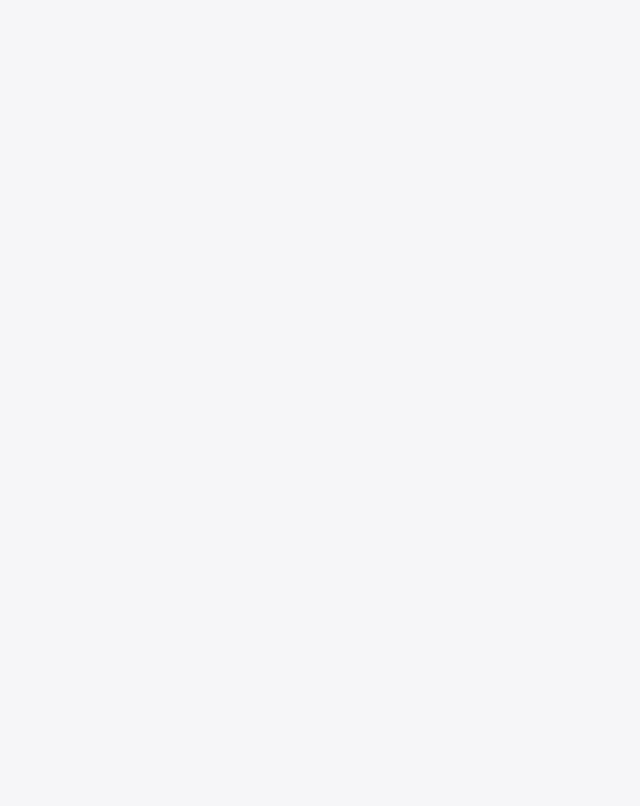
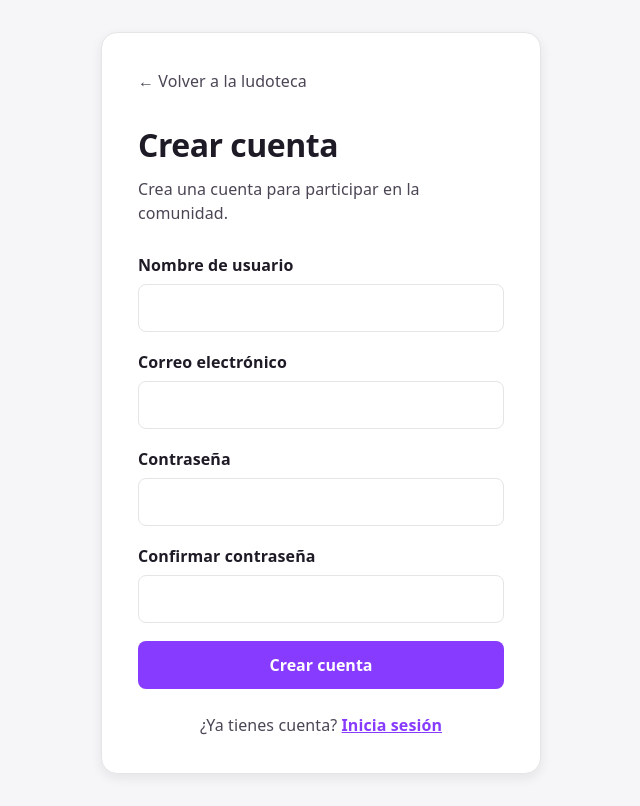
Before and after one commit to nahuelzanier/TIP-video-ludoteca, a React (Vite) app in the folder frontend/: page /register in a window 1280 px wide. Before the commit this address had no page. Shown: the whole page, without its empty margins (319-959 px from the left). Built offline with nearby package versions, Linux system fonts and the light colour scheme; no server answers.

Commit message:
login_register_front

```diff
--- a/frontend/src/App.tsx
+++ b/frontend/src/App.tsx
@@ -1,6 +1,7 @@
 import { BrowserRouter, Routes, Route } from "react-router-dom";
 import Home from "./pages/Home";
 import Game from "./pages/Game";
+import AuthPage from "./pages/AuthPage";
 
 function App() {
   return (
@@ -8,6 +9,8 @@ function App() {
       <Routes>
         <Route path="/" element={<Home />} />
         <Route path="/game/:id" element={<Game />} />
+        <Route path="/login" element={<AuthPage mode="login" />} />
+        <Route path="/register" element={<AuthPage mode="register" />} />
       </Routes>
     </BrowserRouter>
   );
--- /dev/null
+++ b/frontend/src/pages/AuthPage.css
@@ -0,0 +1,113 @@
+.auth-page {
+  min-height: 100svh;
+  display: grid;
+  place-items: center;
+  padding: 32px 16px;
+  box-sizing: border-box;
+}
+
+.auth-card {
+  width: min(100%, 440px);
+  box-sizing: border-box;
+  padding: 36px;
+  background: var(--surface);
+  border: 1px solid var(--border);
+  border-radius: 16px;
+  box-shadow: var(--shadow-md);
+}
+
+.auth-back {
+  display: inline-block;
+  margin-bottom: 28px;
+  color: var(--text);
+  text-decoration: none;
+}
+
+.auth-back:hover,
+.auth-switch a:hover {
+  color: var(--accent-hover);
+}
+
+.auth-card h1 {
+  margin-bottom: 8px;
+}
+
+.auth-description {
+  margin-bottom: 28px;
+}
+
+.auth-form {
+  display: grid;
+  gap: 18px;
+}
+
+.auth-form label {
+  display: grid;
+  gap: 7px;
+  color: var(--text-h);
+  font-weight: 600;
+}
+
+.auth-form input {
+  width: 100%;
+  box-sizing: border-box;
+  padding: 11px 12px;
+  border: 1px solid var(--border);
+  border-radius: 8px;
+  color: var(--text-h);
+  background: var(--surface);
+  font: inherit;
+}
+
+.auth-form input:focus {
+  border-color: var(--accent);
+  outline: 2px solid var(--accent-bg);
+}
+
+.auth-submit {
+  padding: 12px 16px;
+  border: 0;
+  border-radius: 8px;
+  color: white;
+  background: var(--accent);
+  font: inherit;
+  font-weight: 600;
+  cursor: pointer;
+}
+
+.auth-submit:hover:not(:disabled) {
+  background: var(--accent-hover);
+}
+
+.auth-submit:disabled {
+  cursor: wait;
+  opacity: 0.7;
+}
+
+.auth-feedback {
+  overflow-wrap: anywhere;
+}
+
+.auth-error {
+  color: #b42318;
+}
+
+.auth-success {
+  color: #16713b;
+}
+
+.auth-switch {
+  margin-top: 24px;
+  text-align: center;
+}
+
+.auth-switch a {
+  color: var(--accent);
+  font-weight: 600;
+}
+
+@media (max-width: 480px) {
+  .auth-card {
+    padding: 26px 20px;
+  }
+}
--- /dev/null
+++ b/frontend/src/pages/AuthPage.tsx
@@ -0,0 +1,152 @@
+import { useState, type FormEvent } from "react";
+import { Link } from "react-router-dom";
+import { login, register } from "../services/authService";
+import "./AuthPage.css";
+
+interface AuthPageProps {
+  mode: "login" | "register";
+}
+
+function AuthPage({ mode }: AuthPageProps) {
+  const isRegister = mode === "register";
+
+  const [username, setUsername] = useState("");
+  const [email, setEmail] = useState("");
+  const [password, setPassword] = useState("");
+  const [confirmPassword, setConfirmPassword] = useState("");
+  const [error, setError] = useState("");
+  const [message, setMessage] = useState("");
+  const [loading, setLoading] = useState(false);
+
+  async function handleSubmit(event: FormEvent<HTMLFormElement>) {
+    event.preventDefault();
+    setError("");
+    setMessage("");
+
+    if (isRegister && password !== confirmPassword) {
+      setError("Las contraseñas no coinciden.");
+      return;
+    }
+
+    setLoading(true);
+
+    try {
+      if (isRegister) {
+        await register(username.trim(), email.trim(), password);
+        setMessage("Cuenta creada. Ya puedes iniciar sesión.");
+        setUsername("");
+        setEmail("");
+        setPassword("");
+        setConfirmPassword("");
+      } else {
+        await login(email.trim(), password);
+        setMessage("Sesión iniciada correctamente.");
+        setPassword("");
+      }
+    } catch (requestError) {
+      setError(
+        requestError instanceof Error
+          ? requestError.message
+          : "Ocurrió un error. Inténtalo de nuevo.",
+      );
+    } finally {
+      setLoading(false);
+    }
+  }
+
+  return (
+    <main className="auth-page">
+      <section className="auth-card">
+        <Link className="auth-back" to="/">
+          ← Volver a la ludoteca
+        </Link>
+
+        <h1>{isRegister ? "Crear cuenta" : "Iniciar sesión"}</h1>
+
+        <p className="auth-description">
+          {isRegister
+            ? "Crea una cuenta para participar en la comunidad."
+            : "Inicia sesión en tu cuenta de Ludarium."}
+        </p>
+
+        <form className="auth-form" onSubmit={handleSubmit}>
+          {isRegister && (
+            <label>
+              Nombre de usuario
+              <input
+                type="text"
+                value={username}
+                onChange={(event) => setUsername(event.target.value)}
+                autoComplete="username"
+                minLength={3}
+                maxLength={30}
+                pattern="[A-Za-z0-9_]+"
+                title="Usa letras, números o guion bajo."
+                required
+              />
+            </label>
+          )}
+
+          <label>
+            Correo electrónico
+            <input
+              type="email"
+              value={email}
+              onChange={(event) => setEmail(event.target.value)}
+              autoComplete="email"
+              required
+            />
+          </label>
+
+          <label>
+            Contraseña
+            <input
+              type="password"
+              value={password}
+              onChange={(event) => setPassword(event.target.value)}
+              autoComplete={isRegister ? "new-password" : "current-password"}
+              minLength={isRegister ? 8 : undefined}
+              maxLength={72}
+              required
+            />
+          </label>
+
+          {isRegister && (
+            <label>
+              Confirmar contraseña
+              <input
+                type="password"
+                value={confirmPassword}
+                onChange={(event) => setConfirmPassword(event.target.value)}
+                autoComplete="new-password"
+                minLength={8}
+                maxLength={72}
+                required
+              />
+            </label>
+          )}
+
+          {error && <p className="auth-feedback auth-error">{error}</p>}
+          {message && <p className="auth-feedback auth-success">{message}</p>}
+
+          <button className="auth-submit" type="submit" disabled={loading}>
+            {loading
+              ? "Un momento..."
+              : isRegister
+                ? "Crear cuenta"
+                : "Iniciar sesión"}
+          </button>
+        </form>
+
+        <p className="auth-switch">
+          {isRegister ? "¿Ya tienes cuenta?" : "¿Todavía no tienes cuenta?"}{" "}
+          <Link to={isRegister ? "/login" : "/register"}>
+            {isRegister ? "Inicia sesión" : "Regístrate"}
+          </Link>
+        </p>
+      </section>
+    </main>
+  );
+}
+
+export default AuthPage;
--- /dev/null
+++ b/frontend/src/services/api.ts
@@ -0,0 +1,7 @@
+const baseUrl = import.meta.env.VITE_API_URL;
+
+if (!baseUrl) {
+  throw new Error("Falta configurar VITE_API_URL en frontend/.env.local");
+}
+
+export const API_BASE_URL = baseUrl.replace(/\/$/, "");
--- /dev/null
+++ b/frontend/src/services/authService.ts
@@ -0,0 +1,66 @@
+import { API_BASE_URL } from "./api";
+
+export interface AuthUser {
+  id: number;
+  username: string;
+  email: string;
+}
+
+interface CsrfResponse {
+  headerName: string;
+  token: string;
+}
+
+async function postAuth(
+  endpoint: string,
+  data: Record<string, string>,
+): Promise<AuthUser> {
+  const csrfResponse = await fetch(`${API_BASE_URL}/api/auth/csrf`, {
+    credentials: "include",
+    cache: "no-store",
+  });
+
+  if (!csrfResponse.ok) {
+    throw new Error("No se pudo iniciar la solicitud de autenticación.");
+  }
+
+  const csrf: CsrfResponse = await csrfResponse.json();
+
+  const response = await fetch(`${API_BASE_URL}${endpoint}`, {
+    method: "POST",
+    credentials: "include",
+    headers: {
+      "Content-Type": "application/json",
+      [csrf.headerName]: csrf.token,
+    },
+    body: JSON.stringify(data),
+  });
+
+  if (!response.ok) {
+    const text = await response.text();
+
+    try {
+      const error = JSON.parse(text);
+      throw new Error(error.error ?? error.message ?? "La solicitud falló.");
+    } catch (error) {
+      if (error instanceof Error && error.message !== "La solicitud falló.") {
+        throw error;
+      }
+      throw new Error(text || `Error ${response.status}`);
+    }
+  }
+
+  return response.json();
+}
+
+export function register(
+  username: string,
+  email: string,
+  password: string,
+): Promise<AuthUser> {
+  return postAuth("/api/auth/register", { username, email, password });
+}
+
+export function login(email: string, password: string): Promise<AuthUser> {
+  return postAuth("/api/auth/login", { email, password });
+}
```
Lines whose indentation alone changed are shown as unchanged.
